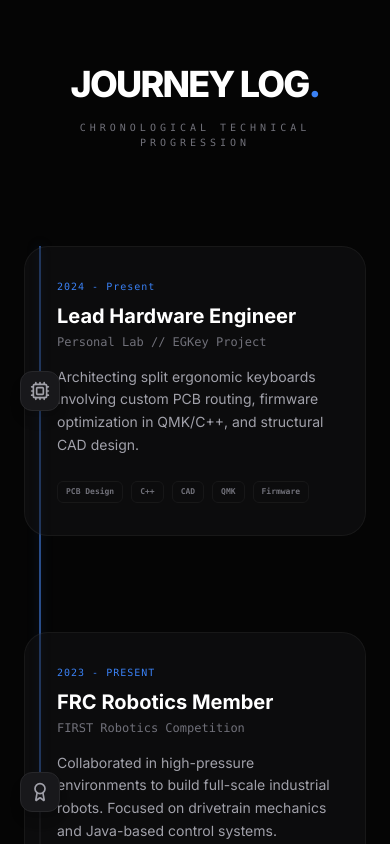
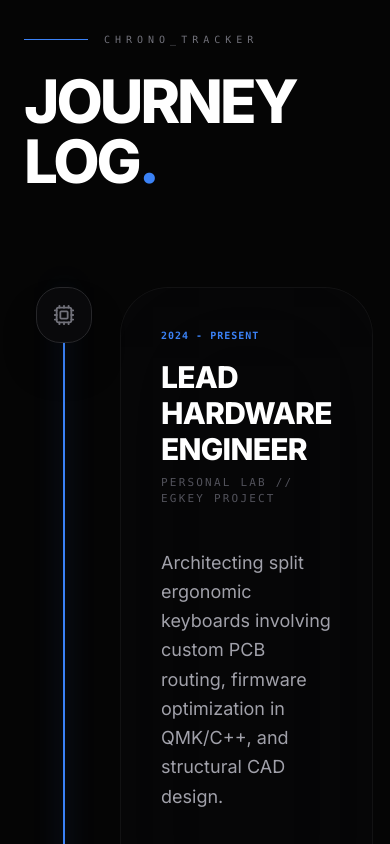
Before and after one commit to Sh4rk-glitch/Shouryas-Website, a React (Vite) app: page / in a window 390 px wide. Shown: the part 5780-6624 px from the top of the page. Built offline with nearby package versions, Linux system fonts and the light colour scheme.

Commit message:
Fixing Hex and Timeline for phone users

```diff
--- a/components/Experience.tsx
+++ b/components/Experience.tsx
@@ -18,24 +18,24 @@ const experiences: ExperienceItem[] = [
     title: "Lead Hardware Engineer",
     organization: "Personal Lab // EGKey Project",
     description: "Architecting split ergonomic keyboards involving custom PCB routing, firmware optimization in QMK/C++, and structural CAD design.",
-    icon: <Cpu size={20} />,
-    tags: ["PCB Design", "C++", "CAD", "QMK", "Firmware"]
+    icon: <Cpu size={22} />,
+    tags: ["PCB Design", "C++", "CAD"]
   },
   {
-    year: "2023 - PRESENT",
+    year: "2023 - 2024",
     title: "FRC Robotics Member",
     organization: "FIRST Robotics Competition",
     description: "Collaborated in high-pressure environments to build full-scale industrial robots. Focused on drivetrain mechanics and Java-based control systems.",
-    icon: <Award size={20} />,
-    tags: ["Java", "Mechanics", "Strategy", "PID Control", "Odometry systems"]
+    icon: <Award size={22} />,
+    tags: ["Java", "Mechanics", "Strategy"]
   },
   {
-    year: "2022 - PRESENT",
+    year: "2022 - 2023",
     title: "Advanced Robotics Student",
     organization: "STEM Academy",
     description: "Developed Rubik's Cube solving algorithms using Python and computer vision. Integrated hardware sensors with real-time solving logic.",
-    icon: <GraduationCap size={20} />,
-    tags: ["Python", "Algorithms", "Lego Mindstorms", "C#", "JavaScript"]
+    icon: <GraduationCap size={22} />,
+    tags: ["Python", "Algorithms", "Lego Mindstorms"]
   }
 ];
 
@@ -45,71 +45,103 @@ const Experience: React.FC<{ theme: 'light' | 'dark' }> = ({ theme }) => {
 
   const { scrollYProgress } = useScroll({
     target: containerRef,
-    offset: ["start end", "end start"]
+    offset: ["start end", "end end"]
   });
 
-  const pathLength = useSpring(scrollYProgress, {
-    stiffness: 100,
+  const scaleY = useSpring(scrollYProgress, {
+    stiffness: 90,
     damping: 30,
     restDelta: 0.001
   });
 
+  // Locked axis position classes
+  const axisXClass = "left-10 md:left-24";
+
   return (
-    <section ref={containerRef} className="relative py-40 px-6 max-w-5xl mx-auto overflow-hidden">
-      <div className="mb-24 text-center">
-        <h2 className={`text-4xl md:text-6xl font-black uppercase tracking-tighter mb-4 ${isDark ? 'text-white' : 'text-zinc-950'}`}>
+    <section ref={containerRef} className="relative py-32 md:py-64 px-6 md:px-16 max-w-6xl mx-auto overflow-visible">
+      <div className="mb-24 md:mb-40">
+        <motion.div
+          initial={{ opacity: 0, x: -20 }}
+          whileInView={{ opacity: 1, x: 0 }}
+          viewport={{ once: true }}
+          className="flex items-center gap-4 mb-6"
+        >
+          <div className="w-16 h-[1px] bg-blue-500" />
+          <span className={`font-mono text-[10px] uppercase tracking-[0.5em] ${isDark ? 'text-zinc-500' : 'text-stone-600'}`}>
+            CHRONO_TRACKER
+          </span>
+        </motion.div>
+        <h2 className={`text-6xl md:text-9xl font-black uppercase tracking-tighter mb-4 ${isDark ? 'text-white' : 'text-zinc-950'}`}>
           Journey Log<span className="text-blue-500">.</span>
         </h2>
-        <p className={`font-mono text-[10px] uppercase tracking-[0.4em] ${isDark ? 'text-zinc-500' : 'text-zinc-400'}`}>
-          Chronological Technical Progression
-        </p>
       </div>
 
       <div className="relative">
-        {/* Progress Line */}
-        <div className={`absolute left-4 md:left-1/2 top-0 bottom-0 w-[1px] -translate-x-1/2 ${isDark ? 'bg-zinc-800' : 'bg-zinc-200'}`}>
+        {/* Persistent Timeline Track (The Rail) */}
+        <div
+          className={`absolute ${axisXClass} top-0 bottom-0 w-[2px] md:w-[4px] z-0 rounded-full ${isDark ? 'bg-zinc-900' : 'bg-stone-200'}`}
+          style={{ transform: 'translateX(-50%)' }} // Static CSS transform for the background rail
+        >
+          {/* Active Progress Overlay (The Glow Line) */}
           <motion.div
-            style={{ scaleY: pathLength, originY: 0 }}
-            className="absolute inset-0 bg-blue-500 shadow-[0_0_15px_rgba(59,130,246,0.5)]"
+            style={{
+              scaleY,
+              originY: 0,
+            }}
+            className="absolute inset-0 bg-blue-500 shadow-[0_0_25px_rgba(59,130,246,0.6)] z-10 rounded-full"
           />
         </div>
 
+        <div className="space-y-32 md:space-y-56">
           {experiences.map((exp, index) => (
-          <div key={index} className={`relative flex items-center justify-between mb-24 md:mb-32 ${index % 2 === 0 ? 'md:flex-row-reverse' : ''}`}>
+            <div key={index} className="relative flex items-start">
+
+              {/* Icon Container - Using Framer Motion 'x' for centering to avoid transform conflicts */}
+              <motion.div
+                initial={{ scale: 0.5, opacity: 0, x: "-50%" }}
+                whileInView={{ scale: 1, opacity: 1, x: "-50%" }}
+                viewport={{ once: true, margin: "-100px" }}
+                transition={{
+                  scale: { type: "spring", stiffness: 300, damping: 25, delay: 0.1 },
+                  opacity: { duration: 0.5, delay: 0.1 },
+                  x: { duration: 0 } // Keep centering static during animation
+                }}
+                className={`absolute ${axisXClass} w-14 h-14 md:w-20 md:h-20 rounded-[1.5rem] flex items-center justify-center z-20 shadow-2xl border transition-colors duration-500
+                ${isDark ? 'bg-zinc-950 border-zinc-800 text-zinc-500' : 'bg-white border-stone-200 text-stone-400'}`}
+              >
+                {exp.icon}
+              </motion.div>
+
               {/* Content Card */}
               <motion.div
-              initial={{ opacity: 0, x: index % 2 === 0 ? 50 : -50 }}
+                initial={{ opacity: 0, x: 30 }}
                 whileInView={{ opacity: 1, x: 0 }}
                 viewport={{ once: true, margin: "-100px" }}
-              className={`w-full md:w-[42%] p-8 rounded-3xl border transition-all duration-500 group
+                transition={{ duration: 0.8, ease: [0.16, 1, 0.3, 1], delay: 0.2 }}
+                className={`flex-1 ml-24 md:ml-44 p-10 md:p-16 rounded-[3rem] border transition-all duration-500 group relative
                   ${isDark
-                  ? 'bg-zinc-900/40 border-white/5 hover:border-blue-500/30'
-                  : 'bg-white border-zinc-200 shadow-xl shadow-zinc-200/20'}`}
+                    ? 'bg-zinc-950/40 border-white/5 hover:border-blue-500/20 backdrop-blur-3xl'
+                    : 'bg-white/95 border-stone-200 shadow-2xl shadow-stone-400/10 backdrop-blur-2xl'}`}
               >
-              <span className="font-mono text-[10px] tracking-widest text-blue-500 mb-2 block">{exp.year}</span>
-              <h3 className={`text-xl font-bold mb-1 ${isDark ? 'text-white' : 'text-zinc-900'}`}>{exp.title}</h3>
-              <p className={`text-xs font-mono mb-4 ${isDark ? 'text-zinc-500' : 'text-zinc-400'}`}>{exp.organization}</p>
-              <p className={`text-sm leading-relaxed mb-6 ${isDark ? 'text-zinc-400' : 'text-zinc-600'}`}>{exp.description}</p>
+                <div className="mb-10">
+                  <span className="font-mono text-[10px] md:text-[12px] tracking-widest text-blue-500 uppercase font-black block mb-4">{exp.year}</span>
+                  <h3 className={`text-3xl md:text-5xl font-black mb-2 tracking-tight uppercase ${isDark ? 'text-white' : 'text-zinc-900'}`}>{exp.title}</h3>
+                  <p className={`text-[11px] md:text-sm font-mono uppercase tracking-[0.2em] ${isDark ? 'text-zinc-600' : 'text-stone-500'}`}>{exp.organization}</p>
+                </div>
 
-              <div className="flex flex-wrap gap-2">
+                <p className={`text-lg md:text-xl leading-relaxed mb-12 ${isDark ? 'text-zinc-400' : 'text-stone-700'}`}>{exp.description}</p>
+
+                <div className="flex flex-wrap gap-3">
                   {exp.tags.map(tag => (
-                  <span key={tag} className={`text-[8px] font-mono font-bold px-2 py-1 rounded-md border ${isDark ? 'border-white/5 text-zinc-500' : 'border-zinc-100 text-zinc-400'}`}>
+                    <span key={tag} className={`text-[10px] font-mono font-bold px-5 py-2.5 rounded-xl border transition-all duration-300 ${isDark ? 'border-white/10 text-zinc-500 group-hover:border-blue-500/40 group-hover:text-zinc-300' : 'border-stone-200 text-stone-500 group-hover:border-stone-400 group-hover:text-zinc-900'}`}>
                       {tag}
                     </span>
                   ))}
                 </div>
               </motion.div>
-
-            {/* Icon Node */}
-            <div className={`absolute left-4 md:left-1/2 -translate-x-1/2 w-10 h-10 rounded-xl flex items-center justify-center z-10 transition-all duration-500
-              ${isDark ? 'bg-zinc-900 border-zinc-800 text-zinc-400' : 'bg-white border-zinc-200 text-zinc-600'} border shadow-lg group-hover:scale-110`}>
-              {exp.icon}
-            </div>
-
-            {/* Spacer for Desktop */}
-            <div className="hidden md:block w-[42%]" />
             </div>
           ))}
+        </div>
       </div>
     </section>
   );
--- a/components/TechMarquee.tsx
+++ b/components/TechMarquee.tsx
@@ -29,24 +29,24 @@ interface TechItem {
 }
 
 const techItems: TechItem[] = [
-  { id: 'react', name: 'React', icon: <Globe size={24} />, color: '#61DAFB' },
-  { id: 'node', name: 'Node.js', icon: <Zap size={24} />, color: '#339933' },
-  { id: 'ts', name: 'TypeScript', icon: <Code2 size={24} />, color: '#3178C6' },
-  { id: 'python', name: 'Python', icon: <Terminal size={24} />, color: '#3776AB' },
-  { id: 'java', name: 'Java', icon: <Box size={24} />, color: '#007396' },
-  { id: 'supabase', name: 'Supabase', icon: <Database size={24} />, color: '#3ECF8E' },
-  { id: 'vite', name: 'Vite', icon: <Box size={24} />, color: '#2496ED' },
-  { id: 'linux', name: 'Linux', icon: <Code size={24} />, color: '#FCC624' },
-  { id: 'git', name: 'Git', icon: <Github size={24} />, color: '#F05032' },
-  { id: 'arduino', name: 'Arduino', icon: <Cpu size={24} />, color: '#00979D' },
-  { id: 'tailwind', name: 'Tailwind', icon: <Wind size={24} />, color: '#06B6D4' },
-  { id: 'qmk', name: 'QMK', icon: <Layers size={24} />, color: '#FFB000' },
-  { id: 'onShape', name: 'OnShape', icon: <Boxes size={24} />, color: '#F24E1E' },
-  { id: 'fusion360', name: 'Fusion 360', icon: <BoxSelect size={24} />, color: '#F5792A' },
-  { id: 'cpp', name: 'C++', icon: <Settings size={24} />, color: '#00599C' },
-  { id: 'Apps', name: 'Apps', icon: <Smartphone size={24} />, color: '#F05138' },
-  { id: 'postgres', name: 'PostgreSQL', icon: <DatabaseBackupIcon size={24} />, color: '#336791' },
-  { id: 'aws', name: 'AWS', icon: <Cloud size={24} />, color: '#FF9900' }
+  { id: 'react', name: 'React', icon: <Globe className="w-5 h-5 md:w-6 md:h-6" />, color: '#61DAFB' },
+  { id: 'node', name: 'Node.js', icon: <Zap className="w-5 h-5 md:w-6 md:h-6" />, color: '#339933' },
+  { id: 'ts', name: 'TypeScript', icon: <Code2 className="w-5 h-5 md:w-6 md:h-6" />, color: '#3178C6' },
+  { id: 'python', name: 'Python', icon: <Terminal className="w-5 h-5 md:w-6 md:h-6" />, color: '#3776AB' },
+  { id: 'java', name: 'Java', icon: <Box className="w-5 h-5 md:w-6 md:h-6" />, color: '#007396' },
+  { id: 'supabase', name: 'Supabase', icon: <Database className="w-5 h-5 md:w-6 md:h-6" />, color: '#3ECF8E' },
+  { id: 'vite', name: 'Vite', icon: <Box className="w-5 h-5 md:w-6 md:h-6" />, color: '#2496ED' },
+  { id: 'linux', name: 'Linux', icon: <Code className="w-5 h-5 md:w-6 md:h-6" />, color: '#FCC624' },
+  { id: 'git', name: 'Git', icon: <Github className="w-5 h-5 md:w-6 md:h-6" />, color: '#F05032' },
+  { id: 'arduino', name: 'Arduino', icon: <Cpu className="w-5 h-5 md:w-6 md:h-6" />, color: '#00979D' },
+  { id: 'tailwind', name: 'Tailwind', icon: <Wind className="w-5 h-5 md:w-6 md:h-6" />, color: '#06B6D4' },
+  { id: 'qmk', name: 'QMK', icon: <Layers className="w-5 h-5 md:w-6 md:h-6" />, color: '#FFB000' },
+  { id: 'onShape', name: 'OnShape', icon: <Boxes className="w-5 h-5 md:w-6 md:h-6" />, color: '#F24E1E' },
+  { id: 'fusion360', name: 'Fusion 360', icon: <BoxSelect className="w-5 h-5 md:w-6 md:h-6" />, color: '#F5792A' },
+  { id: 'cpp', name: 'C++', icon: <Settings className="w-5 h-5 md:w-6 md:h-6" />, color: '#00599C' },
+  { id: 'Apps', name: 'Apps', icon: <Smartphone className="w-5 h-5 md:w-6 md:h-6" />, color: '#F05138' },
+  { id: 'postgres', name: 'PostgreSQL', icon: <DatabaseBackupIcon className="w-5 h-5 md:w-6 md:h-6" />, color: '#336791' },
+  { id: 'aws', name: 'AWS', icon: <Cloud className="w-5 h-5 md:w-6 md:h-6" />, color: '#FF9900' }
 ];
 
 const TechItemBubble: React.FC<{ item: TechItem; isDark: boolean }> = ({ item, isDark }) => {
@@ -56,7 +56,7 @@ const TechItemBubble: React.FC<{ item: TechItem; isDark: boolean }> = ({ item, i
     <div
       onMouseEnter={() => setIsHovered(true)}
       onMouseLeave={() => setIsHovered(false)}
-      className="relative flex items-center justify-center"
+      className="relative flex items-center justify-center shrink-0"
       style={{ zIndex: isHovered ? 100 : 1 }}
     >
       <motion.div
@@ -67,15 +67,14 @@ const TechItemBubble: React.FC<{ item: TechItem; isDark: boolean }> = ({ item, i
           damping: 30
         }}
         className={`relative flex flex-col items-center justify-center rounded-full cursor-target overflow-hidden shadow-2xl transition-all duration-300
-          ${isDark ? 'border-white/10 bg-zinc-900/90' : 'border-stone-300/80 bg-[#e3dbcc]/90'}`}
+          ${isDark ? 'border-white/10 bg-zinc-900/95' : 'border-stone-300/80 bg-[#e3dbcc]/95'}`}
         style={{
-          width: isHovered ? '210px' : '96px',
-          height: isHovered ? '210px' : '96px',
+          width: isHovered ? 'clamp(110px, 22vw, 180px)' : 'clamp(56px, 10vw, 86px)',
+          height: isHovered ? 'clamp(110px, 22vw, 180px)' : 'clamp(56px, 10vw, 86px)',
           borderWidth: '1.5px',
           boxShadow: isHovered ? `0 20px 60px ${item.color}33` : 'none',
         }}
       >
-        {/* Glow Effect */}
         <div
           className="absolute inset-0 transition-opacity duration-700"
           style={{
@@ -83,35 +82,32 @@ const TechItemBubble: React.FC<{ item: TechItem; isDark: boolean }> = ({ item, i
             opacity: isHovered ? 1 : 0.05
           }}
         />
-
-        {/* Content Wrapper */}
         <div className="relative z-10 flex flex-col items-center justify-center w-full h-full">
           <motion.div
             animate={{
-              scale: isHovered ? 1.6 : 1,
-              y: isHovered ? -18 : 0,
+              scale: isHovered ? 1.4 : 1,
+              y: isHovered ? -12 : 0,
               color: isHovered ? item.color : (isDark ? '#a1a1aa' : '#78716c')
             }}
             transition={{ duration: 0.35, ease: "easeOut" }}
           >
             {item.icon}
           </motion.div>
-
           <AnimatePresence>
             {isHovered && (
               <motion.div
-                initial={{ opacity: 0, scale: 0.8, y: 15 }}
+                initial={{ opacity: 0, scale: 0.8, y: 10 }}
                 animate={{ opacity: 1, scale: 1, y: 0 }}
-                exit={{ opacity: 0, scale: 0.8, y: 10 }}
-                className="absolute bottom-12 flex flex-col items-center"
+                exit={{ opacity: 0, scale: 0.8, y: 5 }}
+                className="absolute bottom-6 md:bottom-10 flex flex-col items-center"
               >
-                <span className={`font-mono text-[10px] font-black uppercase tracking-[0.2em] whitespace-nowrap px-4 text-center ${isDark ? 'text-white' : 'text-zinc-950'}`}>
+                <span className={`font-mono text-[8px] md:text-[10px] font-black uppercase tracking-[0.2em] whitespace-nowrap px-4 text-center ${isDark ? 'text-white' : 'text-zinc-950'}`}>
                   {item.name}
                 </span>
                 <motion.div
                   initial={{ width: 0 }}
-                  animate={{ width: 24 }}
-                  className="h-[1px] mt-2"
+                  animate={{ width: 14 }}
+                  className="h-[1.5px] mt-1.5"
                   style={{ backgroundColor: item.color }}
                 />
               </motion.div>
@@ -126,66 +122,63 @@ const TechItemBubble: React.FC<{ item: TechItem; isDark: boolean }> = ({ item, i
 const TechMarquee: React.FC<{ theme: 'light' | 'dark' }> = ({ theme }) => {
   const isDark = theme === 'dark';
 
-  // Symmetrical row mapping: 3, 4, 5, 4, 2.
-  // Because centered rows of differing counts (odd/even) naturally stagger,
-  // this layout results in a perfect hexagonal honeycomb without manual translate offsets.
-  const rows = [
-    { items: techItems.slice(0, 3) },
-    { items: techItems.slice(3, 7) },
-    { items: techItems.slice(7, 12) },
-    { items: techItems.slice(12, 16) },
-    { items: techItems.slice(16, 18) },
-  ];
+  // 18 items in a 4-3-4-3-4 pattern.
+  // This distribution creates a natural hexagonal honeycomb interlock when centered.
+  const rowCounts = [4, 3, 4, 3, 4];
+  let currentIdx = 0;
+  const rows = rowCounts.map(count => {
+    const slice = techItems.slice(currentIdx, currentIdx + count);
+    currentIdx += count;
+    return slice;
+  });
 
   return (
-    <section className="relative w-full py-40 overflow-hidden flex flex-col items-center justify-center bg-transparent min-h-[1000px]">
-      {/* Background Decorative Elements */}
-      <div className={`absolute inset-0 pointer-events-none transition-opacity duration-1000 ${isDark ? 'opacity-15' : 'opacity-10'}`}>
-        <div className="absolute top-1/2 left-1/2 -translate-x-1/2 -translate-y-1/2 w-[1100px] h-[1100px] border border-dashed rounded-full border-blue-500 animate-[spin_480s_linear_infinite]" />
+    <section className="relative w-full py-32 md:py-64 overflow-hidden flex flex-col items-center justify-center bg-transparent min-h-[800px] md:min-h-[1200px]">
+      <div className={`absolute inset-0 pointer-events-none transition-opacity duration-1000 ${isDark ? 'opacity-10' : 'opacity-5'}`}>
+        <div className="absolute top-1/2 left-1/2 -translate-x-1/2 -translate-y-1/2 w-[100vw] h-[100vw] md:w-[1300px] md:h-[1300px] border border-zinc-500/10 rounded-full animate-[spin_600s_linear_infinite]" />
       </div>
 
-      <div className="mb-32 text-center z-20 px-6">
+      <div className="mb-24 md:mb-40 text-center z-20 px-6">
         <motion.div
           initial={{ opacity: 0, y: 10 }}
           whileInView={{ opacity: 1, y: 0 }}
+          viewport={{ once: true }}
           className="inline-flex items-center justify-center gap-4 mb-6"
         >
           <div className={`h-[1px] w-12 ${isDark ? 'bg-zinc-800' : 'bg-stone-300'}`} />
           <span className={`text-[10px] font-mono uppercase tracking-[1em] ${isDark ? 'text-zinc-500' : 'text-stone-600'}`}>
-            CLUSTER // TECH_V4
+            HONEYCOMB_SYSTEM_V6
           </span>
           <div className={`h-[1px] w-12 ${isDark ? 'bg-zinc-800' : 'bg-stone-300'}`} />
         </motion.div>
-        <h2 className={`text-6xl md:text-8xl font-black uppercase tracking-tighter ${isDark ? 'text-white' : 'text-zinc-950'}`}>
+        <h2 className={`text-5xl md:text-8xl font-black uppercase tracking-tighter leading-none ${isDark ? 'text-white' : 'text-zinc-950'}`}>
           The Full Stack Stack<span className="text-blue-500">.</span>
         </h2>
       </div>
 
-      {/* Spaced-out Hexagonal Cluster */}
-      <div className="relative z-10 flex flex-col items-center gap-6 md:gap-10 max-w-7xl mx-auto px-4">
+      {/* Spaced-out Interlocking Staggered Grid */}
+      <div className="relative z-10 flex flex-col items-center w-full max-w-5xl mx-auto px-4">
         {rows.map((row, rowIndex) => (
           <div
             key={`row-${rowIndex}`}
-            className="flex justify-center gap-8 md:gap-12"
+            className="flex justify-center gap-6 md:gap-14 w-full"
+            style={{
+              // Moving row n+1 up into the gaps of row n creates the hex effect
+              marginTop: rowIndex > 0 ? 'clamp(-12px, -3vw, -28px)' : '0'
+            }}
           >
-            {row.items.map((tech) => (
+            {row.map((tech) => (
               <TechItemBubble key={tech.id} item={tech} isDark={isDark} />
             ))}
           </div>
         ))}
       </div>
 
-      {/* Technical Labels */}
-      <div className={`absolute bottom-20 left-12 pointer-events-none hidden xl:block font-mono text-[7px] tracking-[0.4em] leading-relaxed ${isDark ? 'text-zinc-800' : 'text-stone-500'}`}>
-        GRID: HEXAGONAL_NATURAL<br />
-        OVERLAP_REDUCTION: ENABLED<br />
-        ALIGNMENT: CENTER_STAGGER
-      </div>
-
-      <div className={`absolute bottom-20 right-12 pointer-events-none hidden xl:block font-mono text-[7px] tracking-[0.4em] leading-relaxed text-right ${isDark ? 'text-zinc-800' : 'text-stone-500'}`}>
-        CORE_SYSTEM: V4.2<br />
-        RESPONSIVE_ADAPT: TRUE<br />
-        SYNC_STATUS: NOMINAL
+      <div className={`absolute bottom-20 left-10 pointer-events-none hidden xl:block font-mono text-[9px] tracking-[0.4em] leading-relaxed ${isDark ? 'text-zinc-800' : 'text-stone-500'}`}>
+        PATTERN: 4-3-4-3-4_STAGGER<br />
+        GEOMETRY: TRUE_HEXAGONAL<br />
+        SYNC_STATE: ALIGNED<br />
+        DISTRIBUTION: OPTIMAL
       </div>
     </section>
   );
```
Lines whose indentation alone changed are shown as unchanged.
